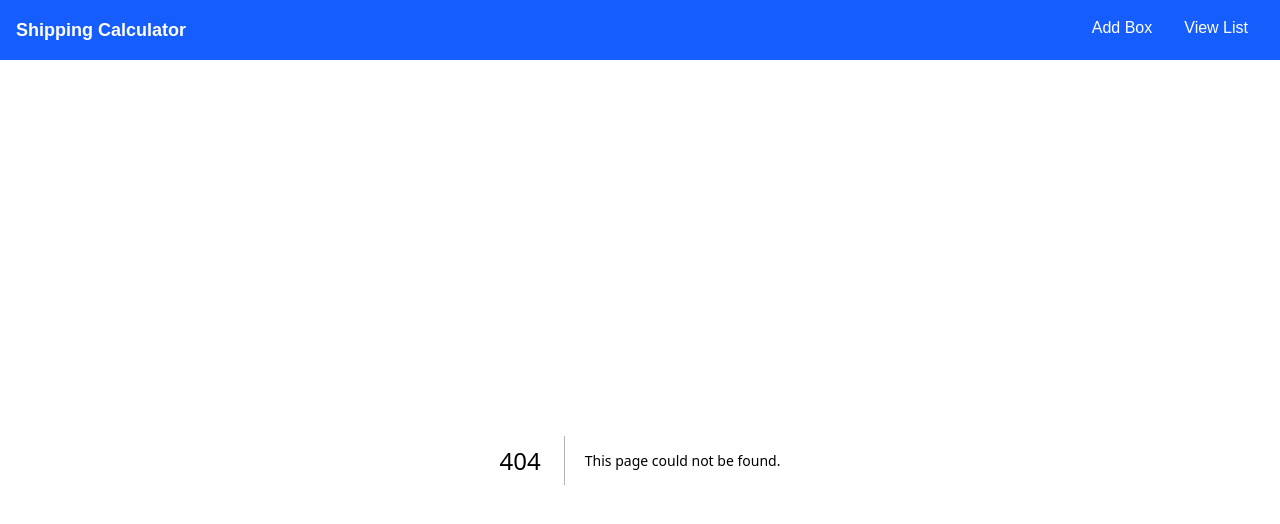
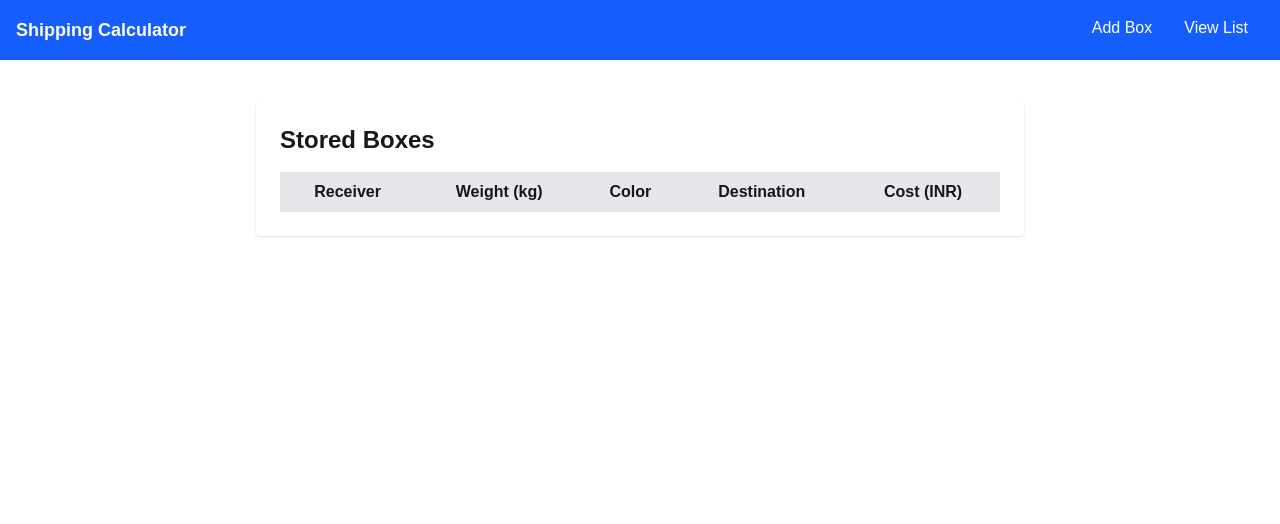
Before and after one commit to DivyanshTamrakar/shipping-box, a Next.js app: page /list in a window 1280 px wide. Before the commit this address had no page. Shown: the top 524 px of the page. Built offline with nearby package versions, Linux system fonts and the light colour scheme.

Commit message:
feat:added table to showing the data

```diff
--- /dev/null
+++ b/src/app/list/page.js
@@ -0,0 +1,7 @@
+import Table from "@/components/Table";
+
+const ListBoxes = () => {
+  return <Table />;
+};
+
+export default ListBoxes;
--- a/src/components/Navbar.js
+++ b/src/components/Navbar.js
@@ -8,7 +8,7 @@ const Navbar = () => {
           Shipping Calculator
         </Link>
         <div>
-          <Link href="/add-box" className="px-4">
+          <Link href="/" className="px-4">
             Add Box
           </Link>
           <Link href="/list" className="px-4">
--- /dev/null
+++ b/src/components/Table.js
@@ -0,0 +1,46 @@
+"use client";
+import { useEffect, useState } from "react";
+import { getBoxes } from "@/lib/storage";
+
+const Table = () => {
+  const [boxes, setBoxes] = useState([]);
+
+  useEffect(() => {
+    setBoxes(getBoxes());
+  }, []);
+
+  return (
+    <div className="max-w-3xl mx-auto mt-10 p-6 bg-white rounded shadow">
+      <h2 className="text-2xl font-bold mb-4">Stored Boxes</h2>
+      <table className="w-full border-collapse">
+        <thead>
+          <tr className="bg-gray-200">
+            <th className="p-2">Receiver</th>
+            <th className="p-2">Weight (kg)</th>
+            <th className="p-2">Color</th>
+            <th className="p-2">Destination</th>
+            <th className="p-2">Cost (INR)</th>
+          </tr>
+        </thead>
+        <tbody>
+          {boxes.map((box, index) => (
+            <tr key={index} className="border-t">
+              <td className="p-2">{box.receiver}</td>
+              <td className="p-2">{box.weight}</td>
+              <td className="p-2">
+                <div
+                  className="w-6 h-6"
+                  style={{ backgroundColor: box.color }}
+                ></div>
+              </td>
+              <td className="p-2">{box.destination}</td>
+              <td className="p-2">{box.cost.toFixed(2)} INR</td>
+            </tr>
+          ))}
+        </tbody>
+      </table>
+    </div>
+  );
+};
+
+export default Table;
```
